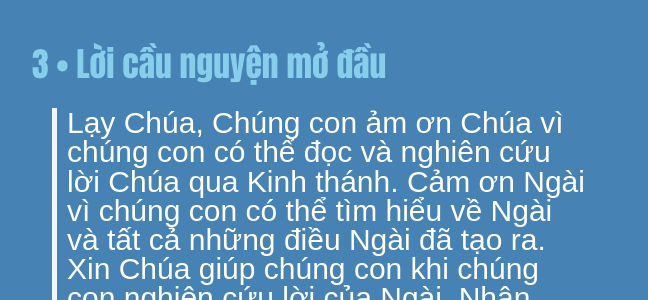
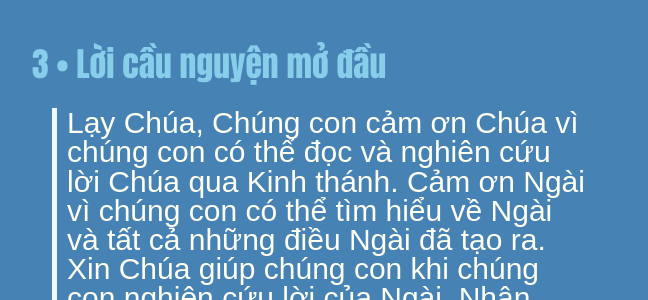
Before and after one commit to GospelTrust/LGS, a Jekyll site: the page built from docs/content/_vi/01-1.md, in a window 1280 px wide and 900 px high, scrolled down 1258 px. Shown: the part 154-454 px from the top of the window, without its empty margins (308-956 px from the left). Built offline with Jekyll 4.4.1, drawn with Linux system fonts in a browser that asks for light colours; some web fonts are replaced; some of the changed text lies outside the part shown.

Commit message:
Update: w1d1

```diff
--- a/docs/content/_vi/01-1.md
+++ b/docs/content/_vi/01-1.md
@@ -23,7 +23,7 @@ layout: lesson
 
 {% include lesson/section.html index=3 %}
 
-> Lạy Chúa, Chúng con ảm ơn Chúa vì chúng con có thể đọc và nghiên cứu lời Chúa qua Kinh thánh. Cảm ơn Ngài vì chúng con có thể tìm hiểu về Ngài và tất cả những điều Ngài  đã tạo ra. Xin Chúa giúp chúng con khi chúng con nghiên cứu lời của Ngài. Nhân danh Chúa Jêsus Christ, chúng con cầu nguyện, Amen.
+> Lạy Chúa, Chúng con cảm ơn Chúa vì chúng con có thể đọc và nghiên cứu lời Chúa qua Kinh thánh. Cảm ơn Ngài vì chúng con có thể tìm hiểu về Ngài và tất cả những điều Ngài  đã tạo ra. Xin Chúa giúp chúng con khi chúng con nghiên cứu lời của Ngài. Nhân danh Chúa Jêsus Christ, chúng con cầu nguyện, Amen.
 
 
 {% include lesson/section.html index=4 %}
```
